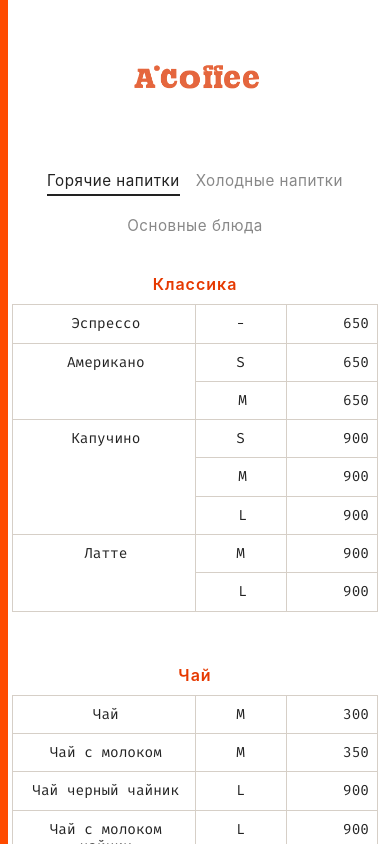
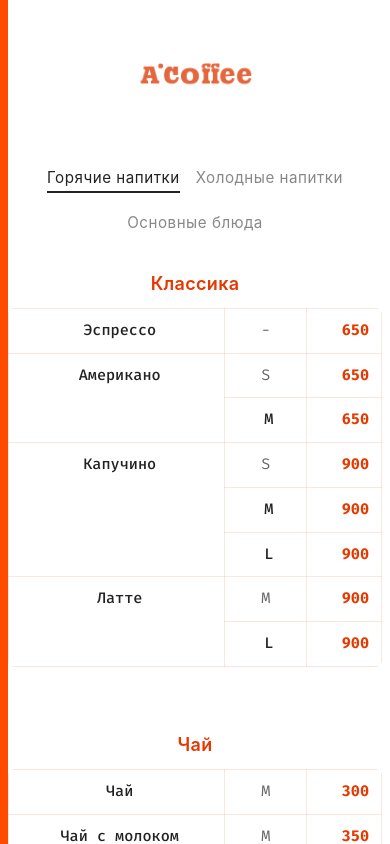
Before and after one commit to Andersonscat/a_coffee_menu, a React (Create React App) app: page / in a window 390 px wide. Shown: the top 844 px of the page. Built offline with nearby package versions, Linux system fonts and the light colour scheme.

Commit message:
Улучшена мобильная версия: более аккуратное расположение, лучшие отступы и читаемость

```diff
--- a/src/App.css
+++ b/src/App.css
@@ -157,27 +157,27 @@
 /* Мобильная версия - дополнительные улучшения */
 @media (max-width: 768px) {
   main {
-    padding: 0 16px;
+    padding: 0 12px;
   }
 
   .sections-row {
-    gap: 16px;
-    flex-direction: row;
-    flex-wrap: wrap;
-    justify-content: space-between;
+    gap: 20px;
+    flex-direction: column;
+    align-items: center;
   }
 
   .section {
-    margin-bottom: 20px;
-    width: calc(50% - 8px);
-    max-width: calc(50% - 8px);
+    margin-bottom: 24px;
+    width: 100%;
+    max-width: 100%;
     min-width: 0;
-    flex: 0 0 calc(50% - 8px);
+    flex: 0 0 100%;
   }
 
   .section h2 {
-    font-size: 18px !important;
-    margin-bottom: 12px !important;
+    font-size: 20px !important;
+    margin-bottom: 16px !important;
+    letter-spacing: 0.5px !important;
   }
 
   .modal-content {
@@ -198,23 +198,24 @@
 
 @media (max-width: 480px) {
   main {
-    padding: 0 12px;
+    padding: 0 8px;
   }
 
   .sections-row {
-    gap: 12px;
+    gap: 16px;
   }
 
   .section {
-    margin-bottom: 16px;
+    margin-bottom: 20px;
     width: 100%;
     max-width: 100%;
     flex: 0 0 100%;
   }
 
   .section h2 {
-    font-size: 16px !important;
-    margin-bottom: 10px !important;
+    font-size: 18px !important;
+    margin-bottom: 14px !important;
+    letter-spacing: 0.3px !important;
   }
 
   .modal-content {
--- a/src/components/DrinksTable.css
+++ b/src/components/DrinksTable.css
@@ -66,37 +66,44 @@
 @media (max-width: 768px) {
   .drinks-table {
     max-width: 100%;
-    margin: 0 auto 16px auto;
+    margin: 0 auto 20px auto;
     table-layout: fixed;
+    border-radius: 8px;
+    overflow: hidden;
   }
 
   .drinks-table td {
-    padding: 12px 8px;
-    font-size: 0.95rem;
+    padding: 14px 10px;
+    font-size: 1rem;
     word-wrap: break-word;
     overflow-wrap: break-word;
     hyphens: auto;
-    line-height: 1.3;
+    line-height: 1.4;
+    border: 1px solid rgba(230, 57, 0, 0.12);
   }
 
   .drinks-table td:first-child {
-    width: 55%;
-    padding-left: 12px;
-    padding-right: 6px;
+    width: 60%;
+    padding-left: 14px;
+    padding-right: 8px;
+    font-weight: 500;
   }
 
   .drinks-table td:nth-child(2) {
     width: 20%;
     text-align: center;
-    padding-left: 4px;
-    padding-right: 4px;
+    padding-left: 6px;
+    padding-right: 6px;
+    color: #666;
   }
 
   .drinks-table td:last-child {
-    width: 25%;
+    width: 20%;
     text-align: right;
-    padding-left: 6px;
-    padding-right: 12px;
+    padding-left: 8px;
+    padding-right: 14px;
+    font-weight: 600;
+    color: #E63900;
   }
 
   .drinks-table .new {
@@ -123,33 +130,34 @@
 
 @media (max-width: 480px) {
   .drinks-table {
-    margin: 0 auto 12px auto;
+    margin: 0 auto 16px auto;
+    border-radius: 6px;
   }
 
   .drinks-table td {
-    padding: 10px 6px;
-    font-size: 0.9rem;
-    line-height: 1.2;
+    padding: 12px 8px;
+    font-size: 0.95rem;
+    line-height: 1.3;
   }
 
   .drinks-table td:first-child {
-    width: 50%;
-    padding-left: 8px;
+    width: 58%;
+    padding-left: 12px;
+    padding-right: 6px;
+  }
+
+  .drinks-table td:nth-child(2) {
+    width: 22%;
+    text-align: center;
+    padding-left: 4px;
     padding-right: 4px;
   }
 
-  .drinks-table td:nth-child(2) {
-    width: 25%;
-    text-align: center;
-    padding-left: 2px;
-    padding-right: 2px;
-  }
-
   .drinks-table td:last-child {
-    width: 25%;
+    width: 20%;
     text-align: right;
-    padding-left: 4px;
-    padding-right: 8px;
+    padding-left: 6px;
+    padding-right: 12px;
   }
 
   .drinks-table .new {
--- a/src/components/Header.css
+++ b/src/components/Header.css
@@ -29,24 +29,34 @@
 @media (max-width: 768px) {
   .header {
     justify-content: center;
-    padding: 16px 20px;
-    margin-bottom: 12px;
+    padding: 20px 16px;
+    margin-bottom: 16px;
+  }
+
+  .header::before {
+    border-radius: 12px;
+    box-shadow: 0 2px 8px rgba(255, 75, 0, 0.04), 0 1px 4px rgba(0, 0, 0, 0.02);
   }
 
   .logo-image {
-    height: 150px;
-    max-width: 480px;
+    height: 140px;
+    max-width: 400px;
   }
 }
 
 @media (max-width: 480px) {
   .header {
-    padding: 12px 16px;
-    margin-bottom: 8px;
+    padding: 16px 12px;
+    margin-bottom: 12px;
+  }
+
+  .header::before {
+    border-radius: 8px;
+    box-shadow: 0 1px 4px rgba(255, 75, 0, 0.03), 0 1px 2px rgba(0, 0, 0, 0.01);
   }
 
   .logo-image {
-    height: 135px;
-    max-width: 420px;
+    height: 120px;
+    max-width: 350px;
   }
 }
```
